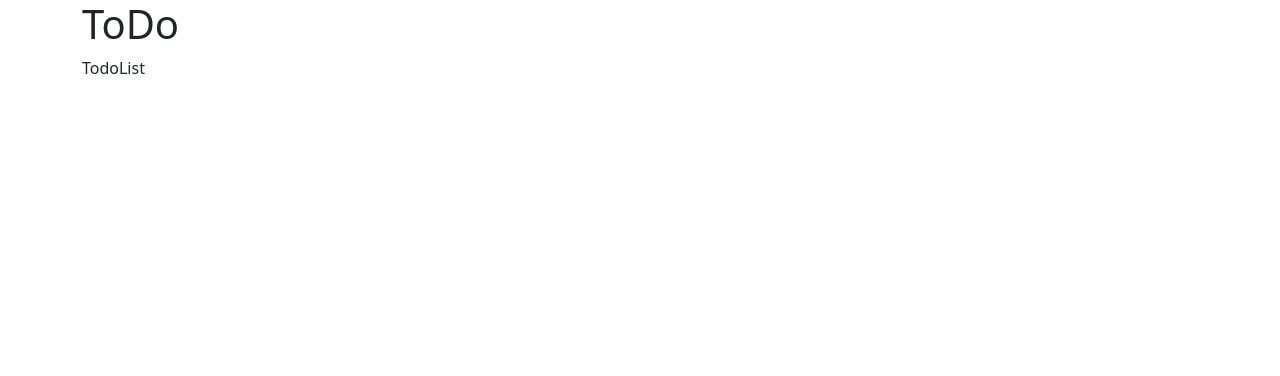
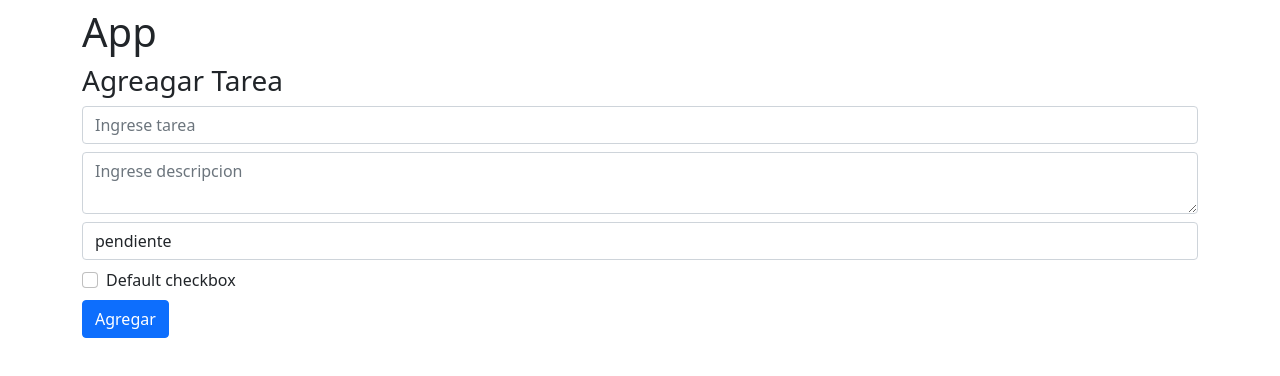
Before and after one commit to luiscarreradev/lista-de-tareas, a React (Create React App) app: page / in a window 1280 px wide. Shown: the top 376 px of the page. Built offline with nearby package versions, Linux system fonts and the light colour scheme.

Commit message:
Se agrego sweetalert2

```diff
--- a/package.json
+++ b/package.json
@@ -9,6 +9,7 @@
     "react": "^18.0.0",
     "react-dom": "^18.0.0",
     "react-scripts": "5.0.1",
+    "sweetalert2": "^11.4.9",
     "web-vitals": "^2.1.4"
   },
   "scripts": {
@@ -37,7 +38,6 @@
   },
   "description": "This project was bootstrapped with [Create React App](https://github.com/facebook/create-react-app).",
   "main": "index.js",
-  "devDependencies": {},
   "keywords": [],
   "author": "Luis Carrera <luiscarreramv@gmail.com>",
   "license": "MIT"
--- a/public/index.html
+++ b/public/index.html
@@ -14,7 +14,6 @@
       manifest.json provides metadata used when your web app is installed on a
       user's mobile device or desktop. See https://developers.google.com/web/fundamentals/web-app-manifest/
     -->
-    <link rel="manifest" href="%PUBLIC_URL%/manifest.json" />
     <link href="https://cdn.jsdelivr.net/npm/bootstrap@5.1.3/dist/css/bootstrap.min.css" rel="stylesheet" integrity="sha384-1BmE4kWBq78iYhFldvKuhfTAU6auU8tT94WrHftjDbrCEXSU1oBoqyl2QvZ6jIW3" crossorigin="anonymous">
     <!--
       Notice the use of %PUBLIC_URL% in the tags above.
--- a/src/App.jsx
+++ b/src/App.jsx
@@ -3,8 +3,8 @@ import TodoList from "./components/TodoList";
 const App = () => {
 
   return (
-    <div className="container">
-      <h1>ToDo</h1>
+    <div className="mt-2 container">
+      <h1>App</h1>
       <TodoList />
     </div>
   );
--- /dev/null
+++ b/src/components/Formulario.jsx
@@ -0,0 +1,113 @@
+import { useState } from "react";
+import Swal from 'sweetalert2';
+
+const Formulario = () => {
+
+  //Estado inicial del formulario ----------------------------------------
+  const initialState = {
+    nombre: "",
+    descripcion: "",
+    estado: 'pendiente',
+    prioridad: false,
+
+  }
+
+  const [tarea, setTarea] = useState(initialState);
+
+  const { nombre, descripcion, estado, prioridad } = tarea;
+
+ //Funciones ------------------------------------------------------------
+  const handleChange = e => {
+    const {name, value, type, checked} = e.target;
+    setTarea((prevState) => ({
+      ...prevState,
+      [name]: type === 'checkbox' ? checked : value
+    }))
+  };
+
+  const handleSubmit = e => {
+    e.preventDefault();
+    if (nombre.trim() === ''){
+      e.target[0].focus();
+      Swal.fire({
+        title: 'Cuidado!',
+        text: 'Ingrese el nombre de la tarea',
+        icon: 'warning',
+        confirmButtonText: 'OK'
+      })
+      return;
+    }
+
+    if (descripcion.trim() === ''){
+      e.target[1].focus();
+      Swal.fire({
+        title: 'Cuidado!',
+        text: 'Ingrese el la descripcion de la tarea',
+        icon: 'warning',
+        confirmButtonText: 'OK'
+      })
+      return;
+    }
+
+    Swal.fire({
+      title: 'Great!',
+      text: "You're doing it right!",
+      icon: 'success',
+      confirmButtonText: 'OK'
+    })
+    setTarea(initialState);
+  }
+
+
+  return (
+    <>
+      <h3>Agreagar Tarea</h3>
+      <form onSubmit={handleSubmit}>
+        <input
+          className="form-control mb-2"
+          type="text"
+          name="nombre"
+          placeholder="Ingrese tarea"
+          value={nombre}
+          onChange={handleChange}
+        />
+        <textarea
+          name="descripcion"
+          className="form-control mb-2"
+          placeholder="Ingrese descripcion"
+          value={descripcion}
+          onChange={handleChange}
+        />
+        <select
+          name="estado"
+          className="form-control mb-2"
+          value={estado}
+          onChange={handleChange}
+        >
+          <option value="pendiente">pendiente</option>
+          <option value="completado">completado</option>
+        </select>
+        <div className="form-check mb-2">
+          <input
+            className="form-check-input"
+            type="checkbox"
+            name="prioridad"
+            checked={prioridad}
+            id="flexCheckDefault"
+            onChange={handleChange}
+          />
+          <label
+            className="form-check-label"
+            htmlFor="flexCheckDefault">
+            Default checkbox
+          </label>
+        </div>
+        <button className="btn btn-primary" type="submit">
+          Agregar
+        </button>
+      </form>
+    </>
+  );
+}
+
+export default Formulario
--- a/src/components/TodoList.jsx
+++ b/src/components/TodoList.jsx
@@ -1,6 +1,10 @@
+import Formulario from "./Formulario"
+
 const TodoList = () => {
   return (
-    <div>TodoList</div>
+    <>
+      <Formulario />
+    </>
   )
 }
 
```
Also changed, not shown: 1 other file (tests, documents, lock files or other folders).
